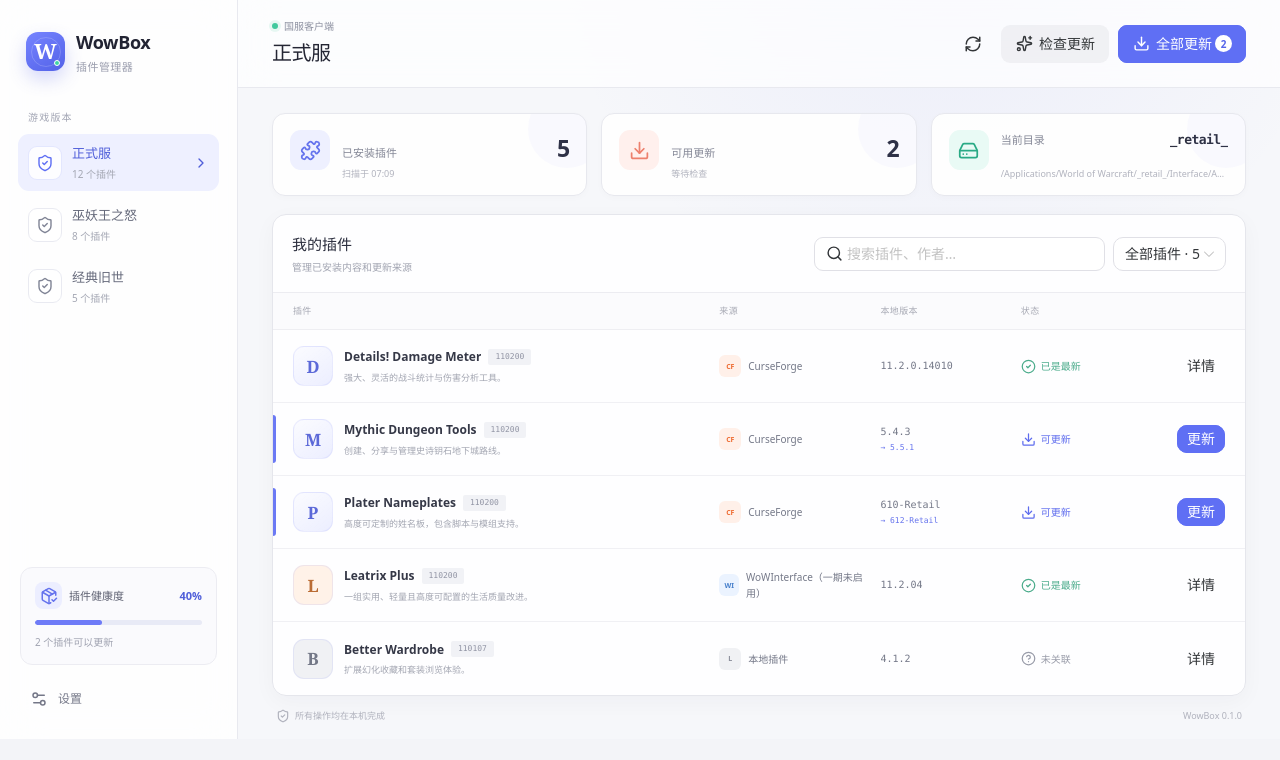
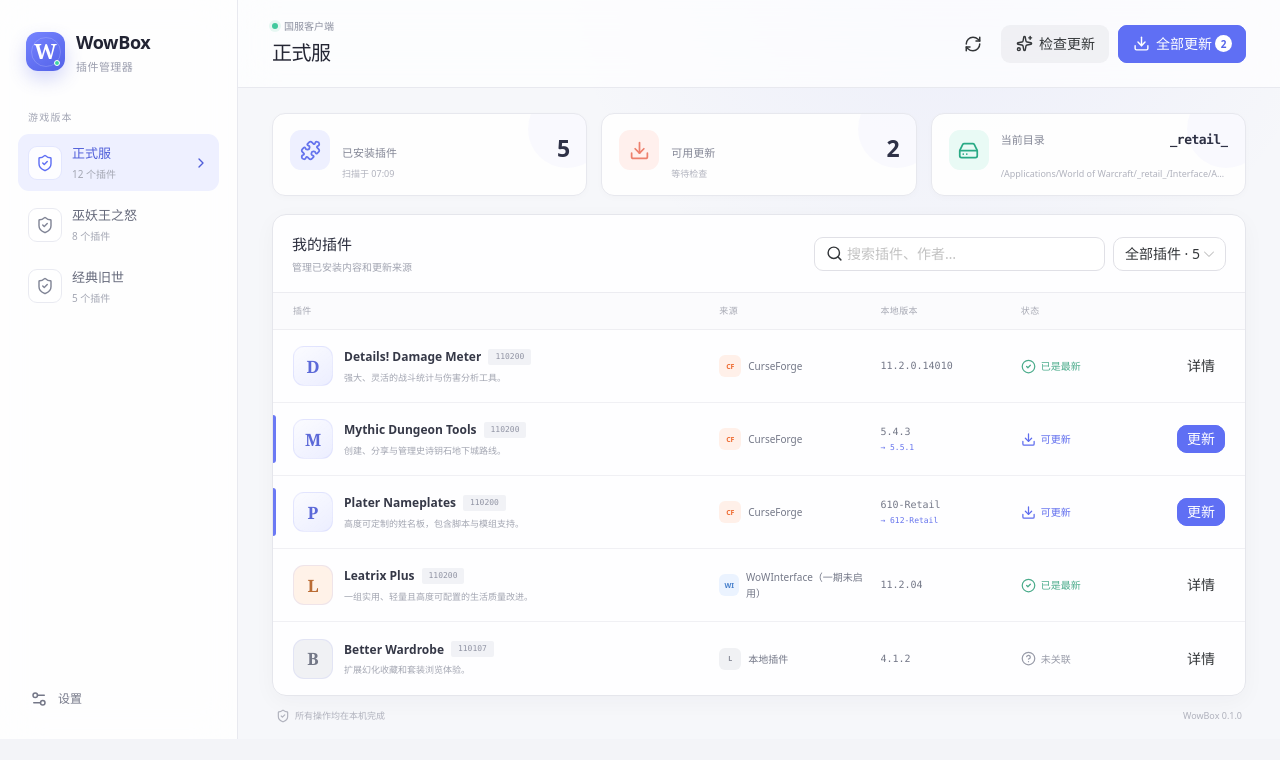
Before and after one commit to zzvaki/wowbox, a Vue app: page / in a window 1280 px wide. Shown: the top 760 px of the page. Built offline with nearby package versions, Linux system fonts and the light colour scheme.

Commit message:
fix: remove unused progress indicators from the UI

```diff
--- a/src/App.vue
+++ b/src/App.vue
@@ -10,7 +10,6 @@
   NInput,
   NMessageProvider,
   NModal,
-  NProgress,
   NSelect,
   NSkeleton,
   NSwitch,
@@ -33,7 +32,6 @@
   HardDrive,
   Info,
   LoaderCircle,
-  PackageCheck,
   Puzzle,
   RefreshCw,
   Search,
@@ -194,11 +192,6 @@
     value: "untracked",
   },
 ]);
-
-const progressPercentage = computed(() => {
-  if (!addons.value.length) return 0;
-  return Math.round((currentCount.value / addons.value.length) * 100);
-});
 
 function loadSettings() {
   try {
@@ -571,24 +564,6 @@
           </div>
 
           <div class="sidebar-spacer" />
-
-          <div class="health-card">
-            <div class="health-top">
-              <span class="health-icon"><PackageCheck :size="18" /></span>
-              <span>插件健康度</span>
-              <strong>{{ progressPercentage }}%</strong>
-            </div>
-            <n-progress
-              type="line"
-              :percentage="progressPercentage"
-              :show-indicator="false"
-              :height="5"
-              color="#6e7bf7"
-              rail-color="#e8eaf6"
-              border-radius="4px"
-            />
-            <p>{{ updateCount ? `${updateCount} 个插件可以更新` : "一切都井井有条" }}</p>
-          </div>
 
           <button class="sidebar-settings" type="button" @click="openSettings">
             <Settings2 :size="18" />
```
